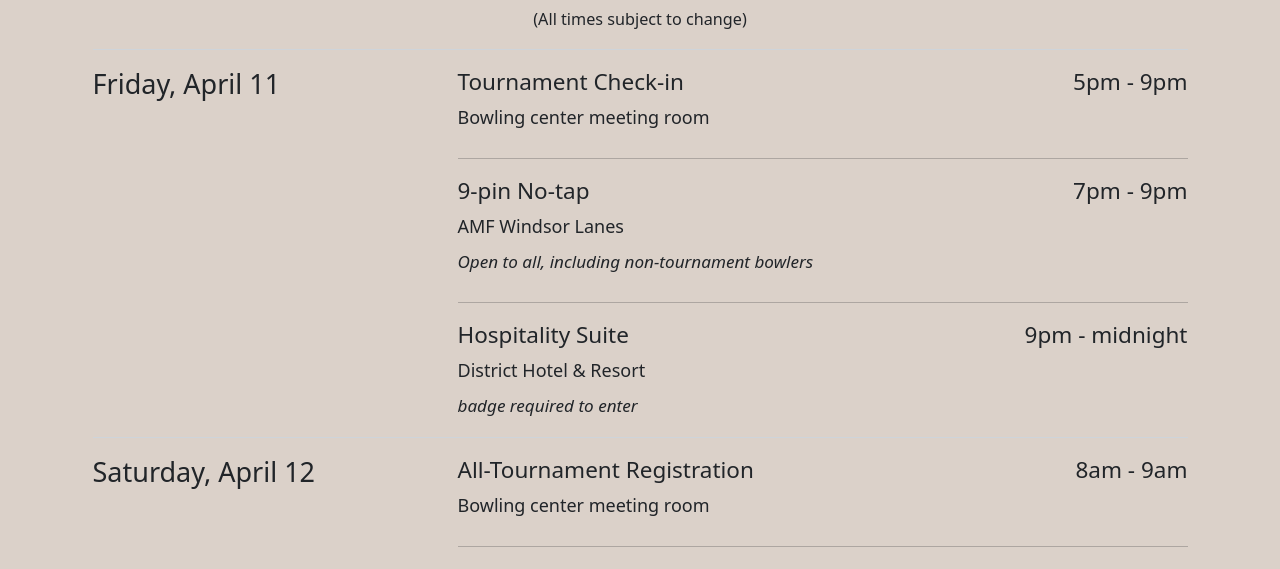
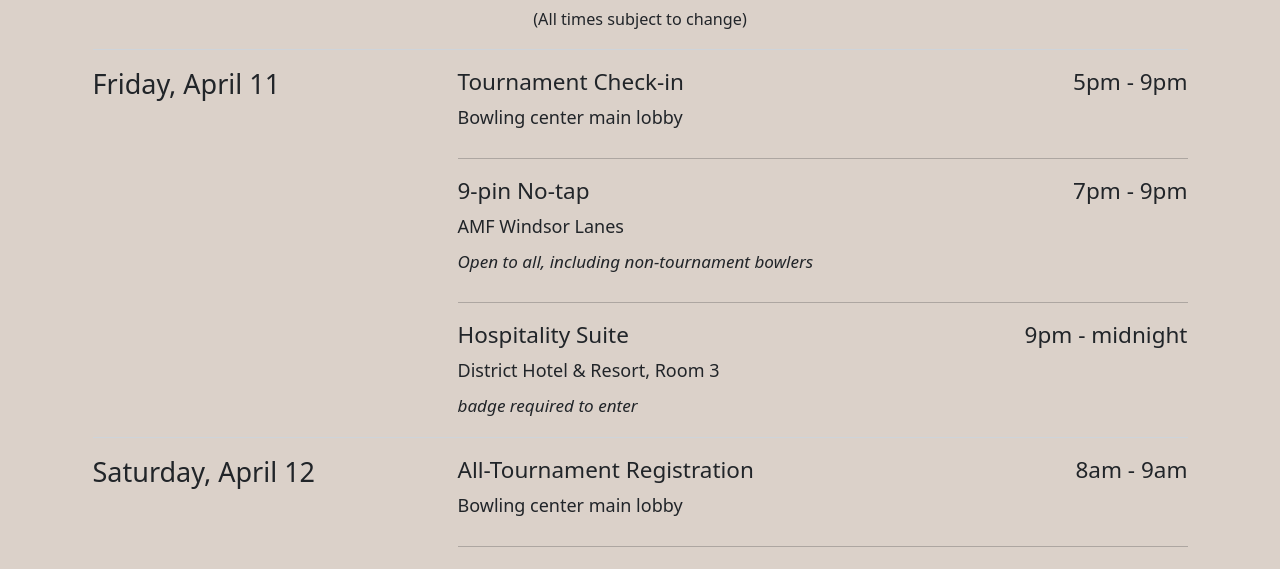
Before and after one commit to tournio/okclassic-nextjs, a Next.js app: page / in a window 1280 px wide. Shown: the part 2147-2716 px from the top of the page. Built offline with nearby package versions, Linux system fonts and the light colour scheme.

Commit message:
minor schedule tweaks

```diff
--- a/src/components/Schedule/Schedule.js
+++ b/src/components/Schedule/Schedule.js
@@ -9,7 +9,7 @@ const Schedule = () => {
       events: [
         {
           name: 'Tournament Check-in',
-          detail: 'Bowling center meeting room',
+          detail: 'Bowling center main lobby',
           more: '',
           time: '5pm - 9pm',
         },
@@ -21,7 +21,7 @@ const Schedule = () => {
         },
         {
           name: 'Hospitality Suite',
-          detail: 'District Hotel & Resort',
+          detail: 'District Hotel & Resort, Room 3',
           more: 'badge required to enter',
           time: '9pm - midnight',
         },
@@ -32,7 +32,7 @@ const Schedule = () => {
       events: [
         {
           name: 'All-Tournament Registration',
-          detail: 'Bowling center meeting room',
+          detail: 'Bowling center main lobby',
           more: '',
           time: '8am - 9am',
         },
@@ -50,7 +50,7 @@ const Schedule = () => {
         },
         {
           name: 'Hospitality Suite',
-          detail: 'District Hotel & Resort',
+          detail: 'District Hotel & Resort, Room 3',
           more: 'badge required to enter',
           time: '7pm - midnight',
         },
```
